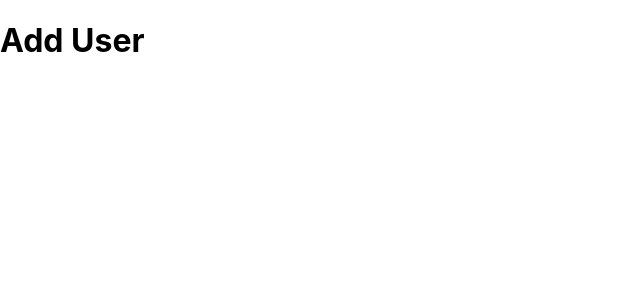
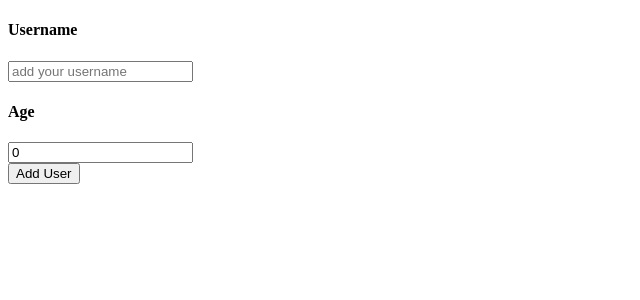
Before and after one commit to Dilkashpeshimam18/addUser-react-project, a React (Create React App) app: page / in a window 1280 px wide. Shown: the top 300 px of the page, without its empty margins (0-640 px from the left). Built offline with nearby package versions, Linux system fonts and the light colour scheme.

Commit message:
added form input & state for input value

```diff
--- a/src/App.tsx
+++ b/src/App.tsx
@@ -1,10 +1,11 @@
 import React from 'react';
 import './App.css';
+import AddUser from './components/AddUser/AddUser';
 
 function App() {
   return (
     <div className="app">
-    <h1>Add User</h1>
+      <AddUser />
     </div>
   );
 }
--- a/src/components/AddUser/AddUser.tsx
+++ b/src/components/AddUser/AddUser.tsx
@@ -1,10 +1,15 @@
-import React from 'react'
+import React, { useState } from 'react'
+import FormInput from '../FormInput/FormInput'
 import './AddUser.css'
 
 const AddUser = () => {
-  return (
-    <div>AddUser</div>
-  )
+    return (
+        <div className='addUser'>
+            <div className='addUser__input'>
+                <FormInput />
+            </div>
+        </div>
+    )
 }
 
 export default AddUser
--- a/src/components/Button/Button.tsx
+++ b/src/components/Button/Button.tsx
@@ -3,7 +3,9 @@ import './Button.css'
 
 const Button = () => {
   return (
-    <div>Button</div>
+    <div className='button'>
+     <button>Add User</button>
+    </div>
   )
 }
 
--- a/src/components/FormInput/FormInput.tsx
+++ b/src/components/FormInput/FormInput.tsx
@@ -1,10 +1,30 @@
-import React from 'react'
+import React, { useState } from 'react'
 import './FormInput.css'
+import Button from '../Button/Button'
 
 const FormInput = () => {
-  return (
-    <div>FormInput</div>
-  )
+    const [userName, setUserName] = useState<string>('')
+    const [age, setAge] = useState<any>(0)
+
+    const handleName = (event: React.ChangeEvent<HTMLInputElement>) => {
+        setUserName(event.target.value)
+    }
+    const handleAge = (event: React.ChangeEvent<HTMLInputElement>) => {
+        setAge(event.target.value)
+    }
+    return (
+        <div className='formInput'>
+            <form>
+                <h4>Username</h4>
+                <input value={userName} onChange={handleName} type='text' placeholder='add your username' />
+                <h4>Age</h4>
+                <input value={age} onChange={handleAge} type='number' placeholder='add your age' />
+                <Button />
+
+            </form>
+
+        </div>
+    )
 }
 
 export default FormInput
--- a/src/index.css
+++ /dev/null
@@ -1,13 +0,0 @@
-body {
-  margin: 0;
-  font-family: -apple-system, BlinkMacSystemFont, 'Segoe UI', 'Roboto', 'Oxygen',
-    'Ubuntu', 'Cantarell', 'Fira Sans', 'Droid Sans', 'Helvetica Neue',
-    sans-serif;
-  -webkit-font-smoothing: antialiased;
-  -moz-osx-font-smoothing: grayscale;
-}
-
-code {
-  font-family: source-code-pro, Menlo, Monaco, Consolas, 'Courier New',
-    monospace;
-}
--- a/src/index.tsx
+++ b/src/index.tsx
@@ -1,7 +1,6 @@
 import React from 'react';
 import ReactDOM from 'react-dom/client';
 import App from './App';
-import './index.css'
 
 
 const root = ReactDOM.createRoot(
```
